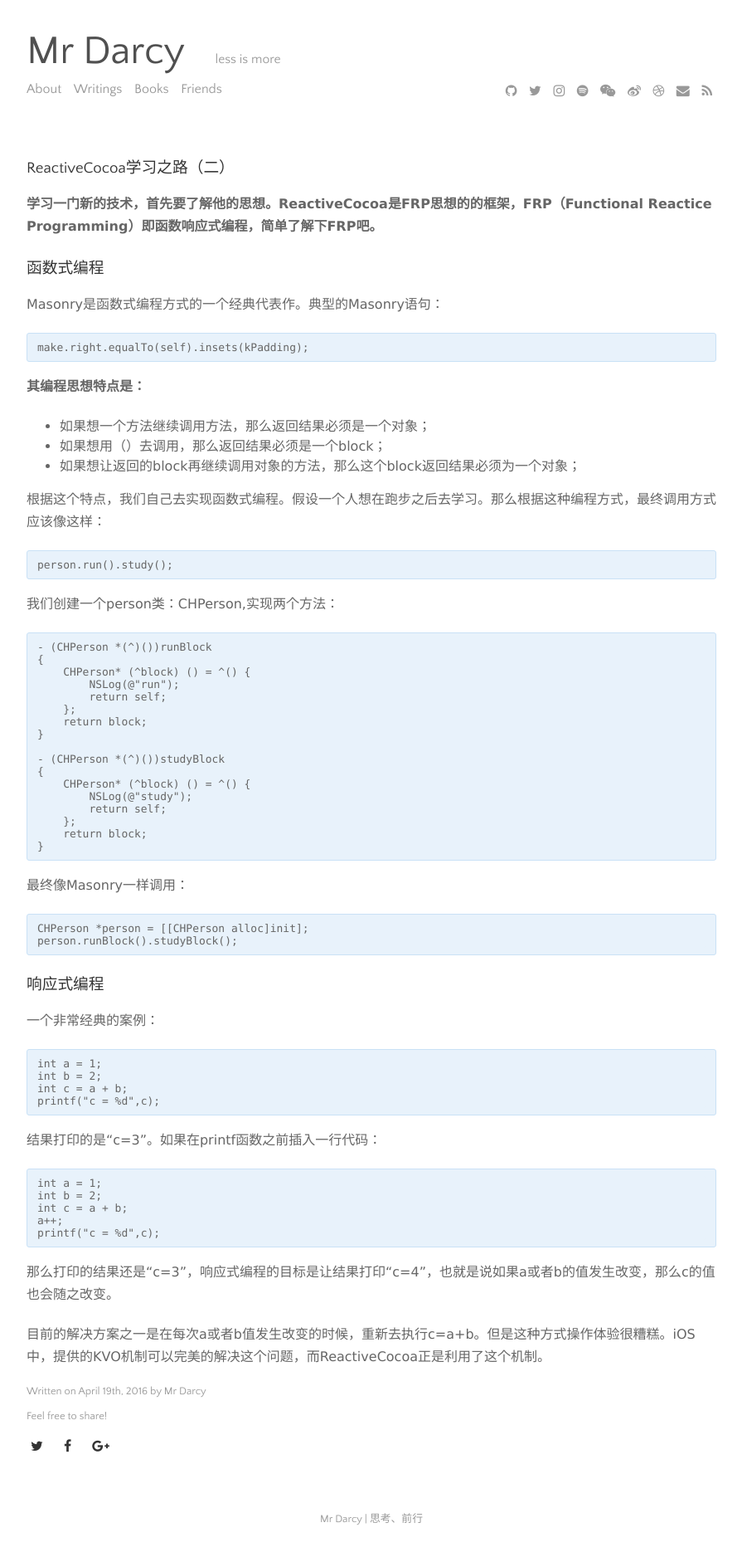
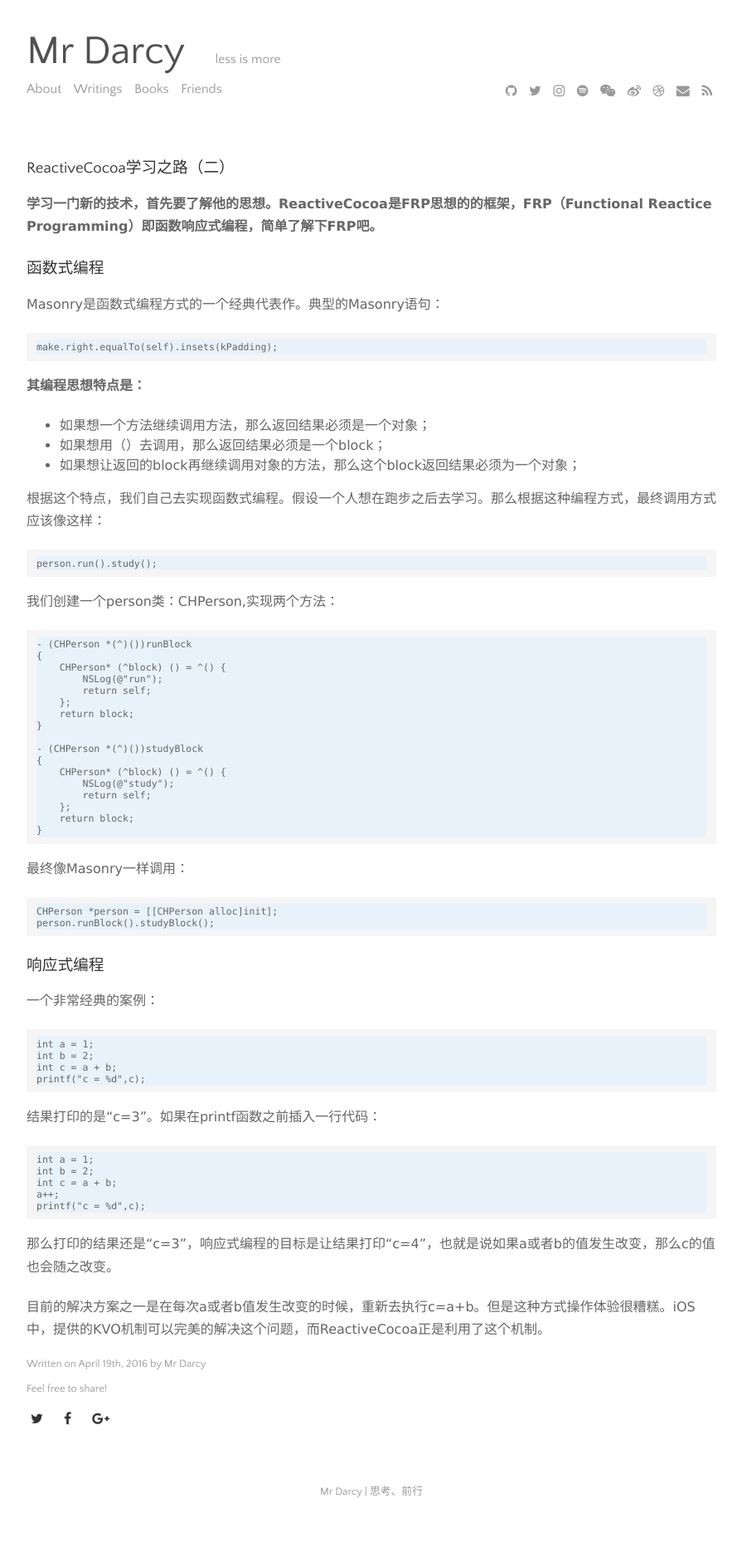
Before and after one commit to Darcygsc/Darcygsc.github.io, a Jekyll site: the page built from _posts/2016-4-19-RAC2.md, in a window 1280 px wide. Shown: the whole page at 83% size, without its empty margins (192-1087 px from the left). Built offline with Jekyll 4.4.1, drawn with Linux system fonts in a browser that asks for light colours; nearby versions of some CDN libraries; after the commit the page ends 1837 px from its top, so only the background shows below that.

Commit message:
update style

```diff
--- a/css/main.css
+++ b/css/main.css
@@ -302,10 +302,14 @@ body {
 
 pre,
 code {
-    /*font-size: 0.8rem;
+    font-size: 0.8rem;
     border-radius: 3px;
     background-color: #f5f5f5;
-    font-family: "Source Code Pro";*/
+    font-family: "Source Code Pro";
+}
+
+code {
+    /*padding: 1px 5px;*/
     padding: .4em;
     padding-top: .2em;
     padding-bottom: .1em;
@@ -316,10 +320,7 @@ code {
     font-size: .9em;
     vertical-align: middle;
     word-wrap: break-word;
-}
 
-code {
-    padding: 1px 5px;
 }
 
 pre {
```
